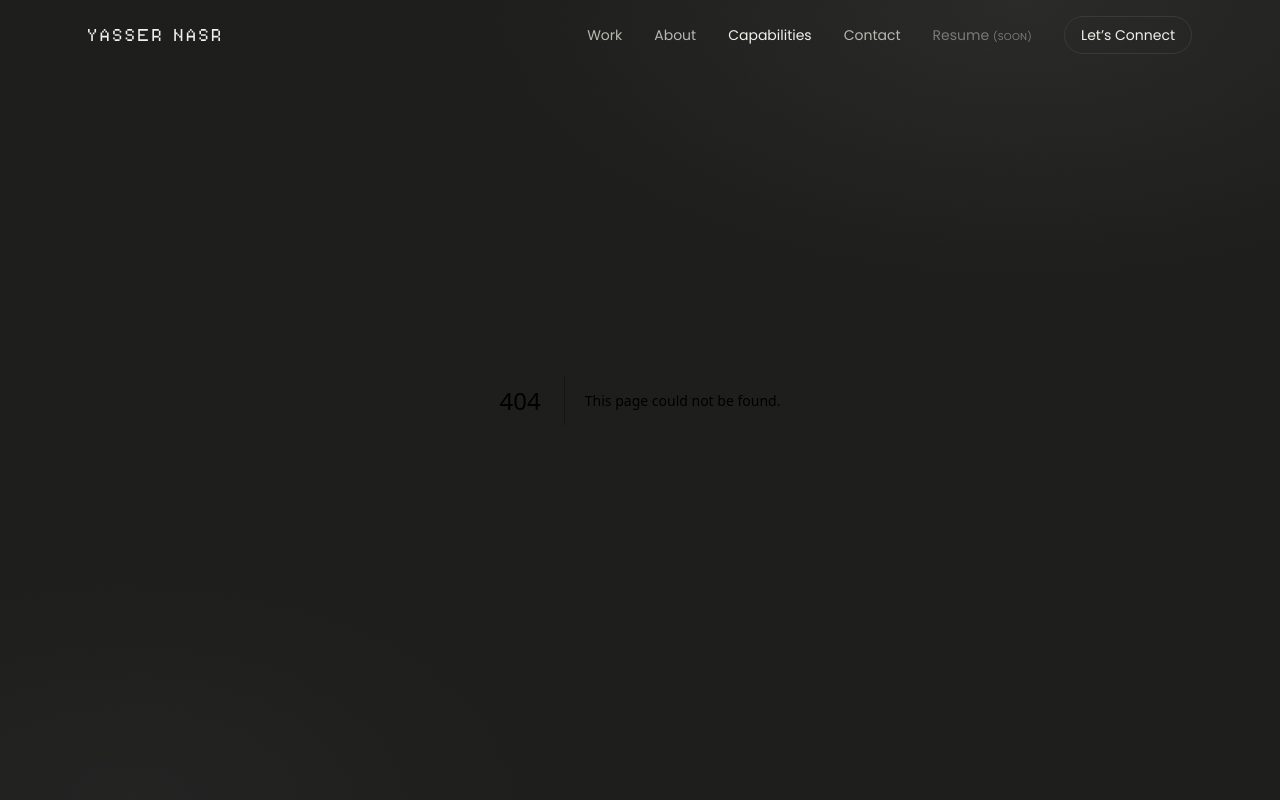
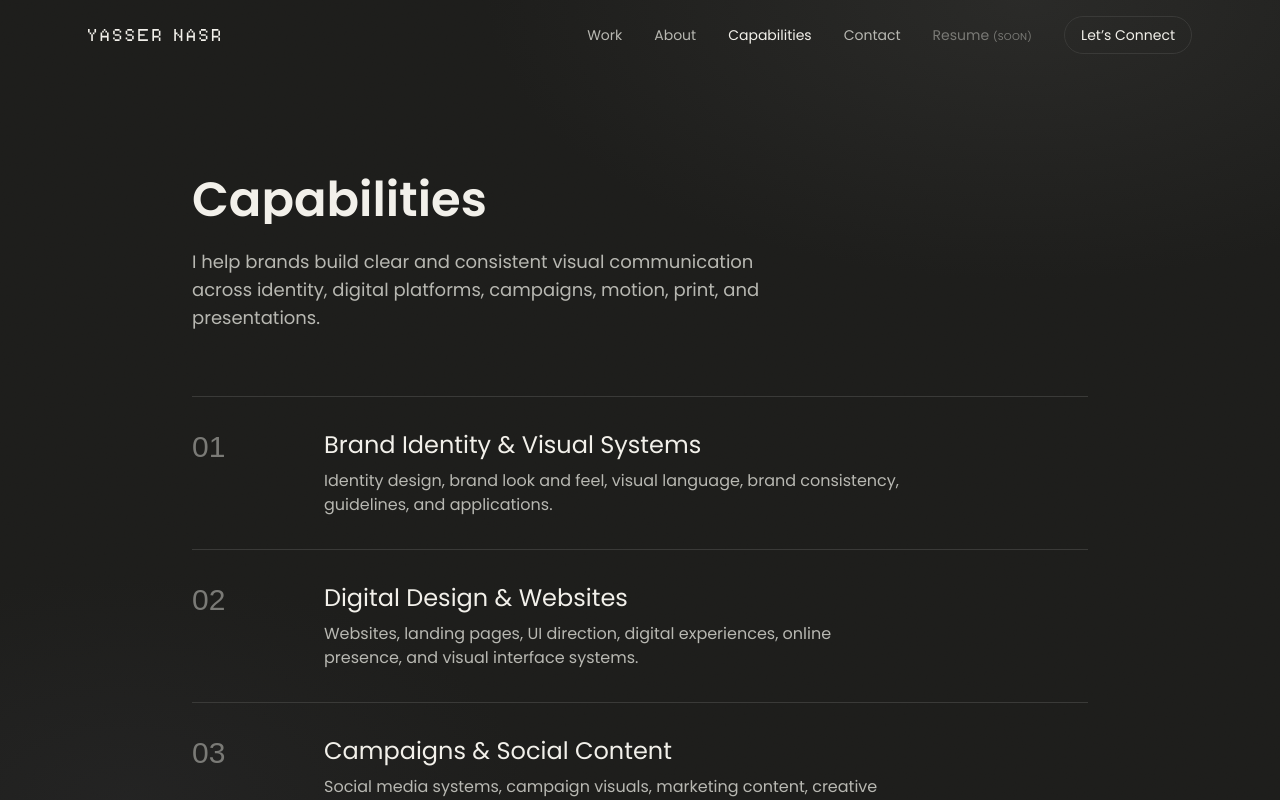
Before and after one commit to yasser-nasr/yasser-portfolio, a Next.js app: page /capabilities in a window 1280 px wide. Before the commit this address had no page. Shown: the top 800 px of the page. Built offline with nearby package versions, Linux system fonts and the light colour scheme; a web font is replaced by a local one.

Commit message:
Phase 12d: /capabilities page
Extracted the numbered rows into CapabilitiesList (mirrors the
WorkGrid extraction) so the homepage preview and the dedicated page
share the rendering logic under their own correctly-leveled headings
(h2 vs h1). Capabilities.tsx is now a server component.

```diff
--- /dev/null
+++ b/src/app/capabilities/page.tsx
@@ -0,0 +1,31 @@
+import type { Metadata } from "next";
+import HeadingReveal from "@/components/HeadingReveal";
+import Reveal from "@/components/Reveal";
+import CapabilitiesList from "@/components/CapabilitiesList";
+
+export const metadata: Metadata = {
+  title: "Capabilities | Yasser Nasr",
+  description:
+    "Brand identity & visual systems, digital design & websites, campaigns & social content, and motion, presentations & multimedia — capabilities of Yasser Nasr, Senior Graphic Designer and Brand & Digital Designer.",
+};
+
+export default function CapabilitiesPage() {
+  return (
+    <main className="flex-1 px-6 pt-36 pb-24 md:pt-44">
+      <div className="mx-auto max-w-4xl">
+        <HeadingReveal as="h1" className="text-4xl font-semibold text-ink md:text-5xl">
+          Capabilities
+        </HeadingReveal>
+        <Reveal>
+          <p className="mt-6 max-w-xl text-lg text-ink-soft">
+            I help brands build clear and consistent visual communication
+            across identity, digital platforms, campaigns, motion, print, and
+            presentations.
+          </p>
+        </Reveal>
+
+        <CapabilitiesList className="mt-16" />
+      </div>
+    </main>
+  );
+}
--- a/src/components/Capabilities.tsx
+++ b/src/components/Capabilities.tsx
@@ -1,19 +1,5 @@
-"use client";
-
-import { motion, type Variants } from "motion/react";
 import HeadingReveal from "@/components/HeadingReveal";
-import Reveal from "@/components/Reveal";
-import { capabilities } from "@/data/capabilities";
-
-const container: Variants = {
-  hidden: {},
-  visible: { transition: { staggerChildren: 0.1 } },
-};
-
-const row: Variants = {
-  hidden: { opacity: 0, y: 20 },
-  visible: { opacity: 1, y: 0, transition: { duration: 0.5, ease: "easeOut" } },
-};
+import CapabilitiesList from "@/components/CapabilitiesList";
 
 export default function Capabilities() {
   return (
@@ -22,26 +8,7 @@ export default function Capabilities() {
         <HeadingReveal as="h2" className="text-3xl font-semibold text-ink md:text-4xl">
           Capabilities
         </HeadingReveal>
-
-        <Reveal variants={container} className="mt-12 border-t border-edge">
-          {capabilities.map((capability) => (
-            <motion.div
-              key={capability.number}
-              variants={row}
-              className="group grid gap-2 border-b border-edge py-8 md:grid-cols-[100px_1fr] md:gap-8"
-            >
-              <span className="font-display text-2xl text-ink-faint transition-colors group-hover:text-ink md:text-3xl">
-                {capability.number}
-              </span>
-              <div>
-                <h3 className="text-xl text-ink md:text-2xl">{capability.title}</h3>
-                <p className="mt-2 max-w-xl text-sm text-ink-soft md:text-base">
-                  {capability.description}
-                </p>
-              </div>
-            </motion.div>
-          ))}
-        </Reveal>
+        <CapabilitiesList className="mt-12" />
       </div>
     </section>
   );
--- /dev/null
+++ b/src/components/CapabilitiesList.tsx
@@ -0,0 +1,39 @@
+"use client";
+
+import { motion, type Variants } from "motion/react";
+import Reveal from "@/components/Reveal";
+import { capabilities } from "@/data/capabilities";
+
+const container: Variants = {
+  hidden: {},
+  visible: { transition: { staggerChildren: 0.1 } },
+};
+
+const row: Variants = {
+  hidden: { opacity: 0, y: 20 },
+  visible: { opacity: 1, y: 0, transition: { duration: 0.5, ease: "easeOut" } },
+};
+
+export default function CapabilitiesList({ className = "" }: { className?: string }) {
+  return (
+    <Reveal variants={container} className={`border-t border-edge ${className}`}>
+      {capabilities.map((capability) => (
+        <motion.div
+          key={capability.number}
+          variants={row}
+          className="group grid gap-2 border-b border-edge py-8 md:grid-cols-[100px_1fr] md:gap-8"
+        >
+          <span className="font-display text-2xl text-ink-faint transition-colors group-hover:text-ink md:text-3xl">
+            {capability.number}
+          </span>
+          <div>
+            <h3 className="text-xl text-ink md:text-2xl">{capability.title}</h3>
+            <p className="mt-2 max-w-xl text-sm text-ink-soft md:text-base">
+              {capability.description}
+            </p>
+          </div>
+        </motion.div>
+      ))}
+    </Reveal>
+  );
+}
```
